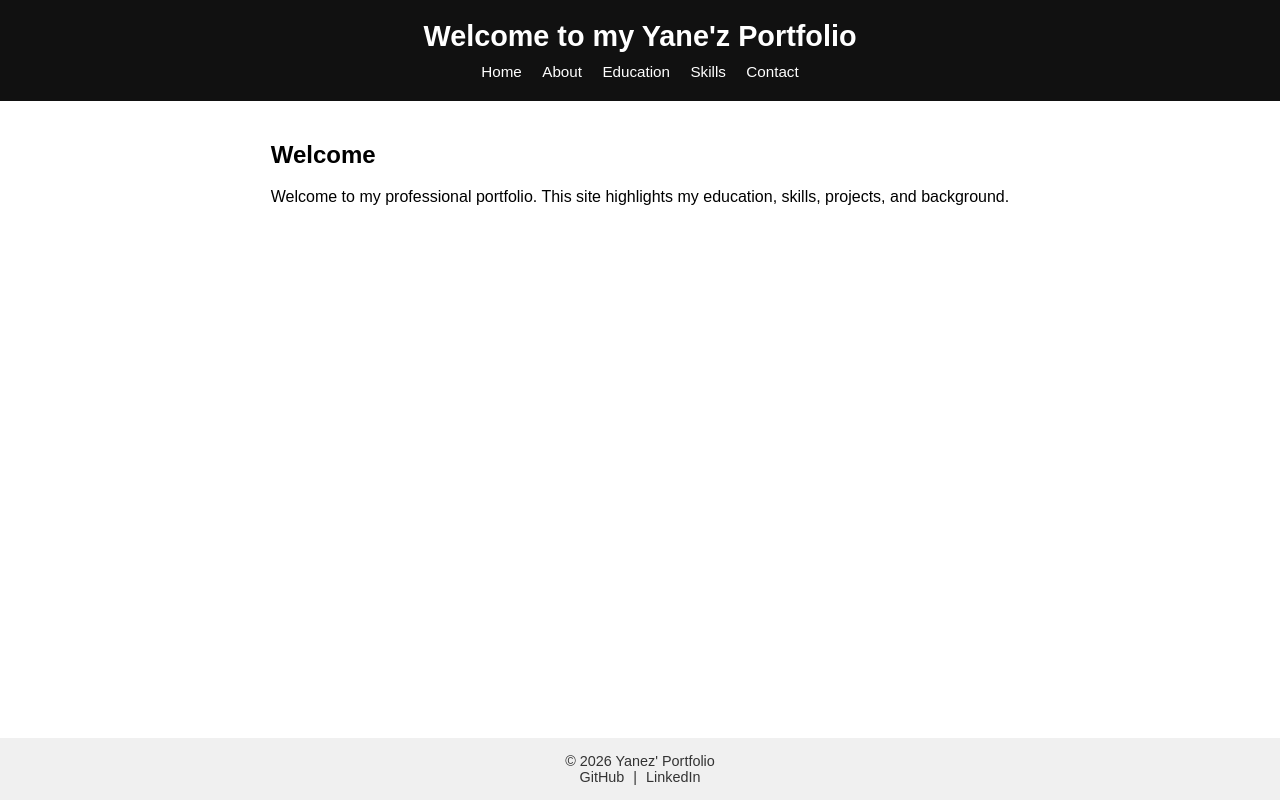
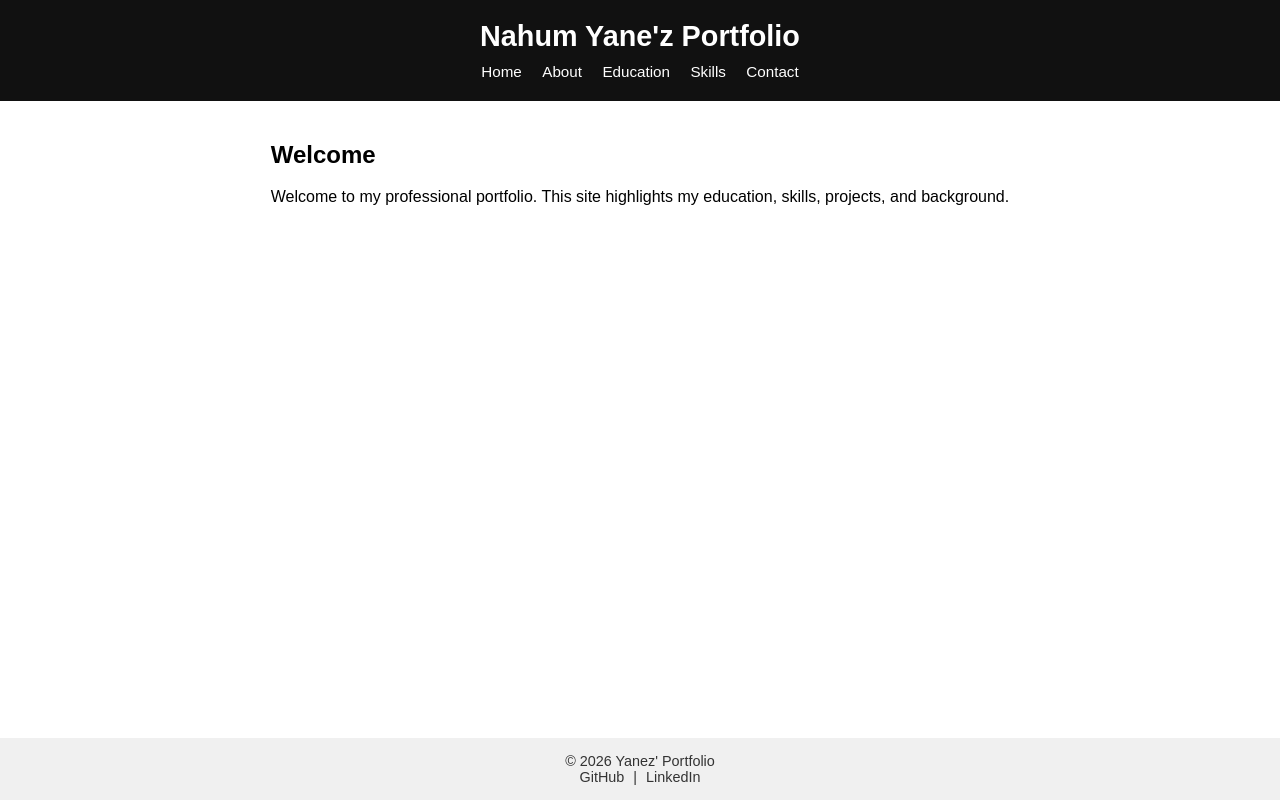
Before and after one commit to nahum-yanez/Yanez-Portfolio, a plain HTML site: page Yanez-Portfolio/index.html in a window 1280 px wide. Drawn offline with Linux system fonts and the light colour scheme.

Commit message:
Add files via upload

```diff
--- a/Yanez-Portfolio/index.html
+++ b/Yanez-Portfolio/index.html
@@ -9,7 +9,7 @@
 <body>
 
 <header>
-  <h1>Welcome to my Yane'z Portfolio</h1>
+  <h1>Nahum Yane'z Portfolio</h1>
   <nav>
     <a href="index.html">Home</a>
     <a href="pages/about.html">About</a>
```
